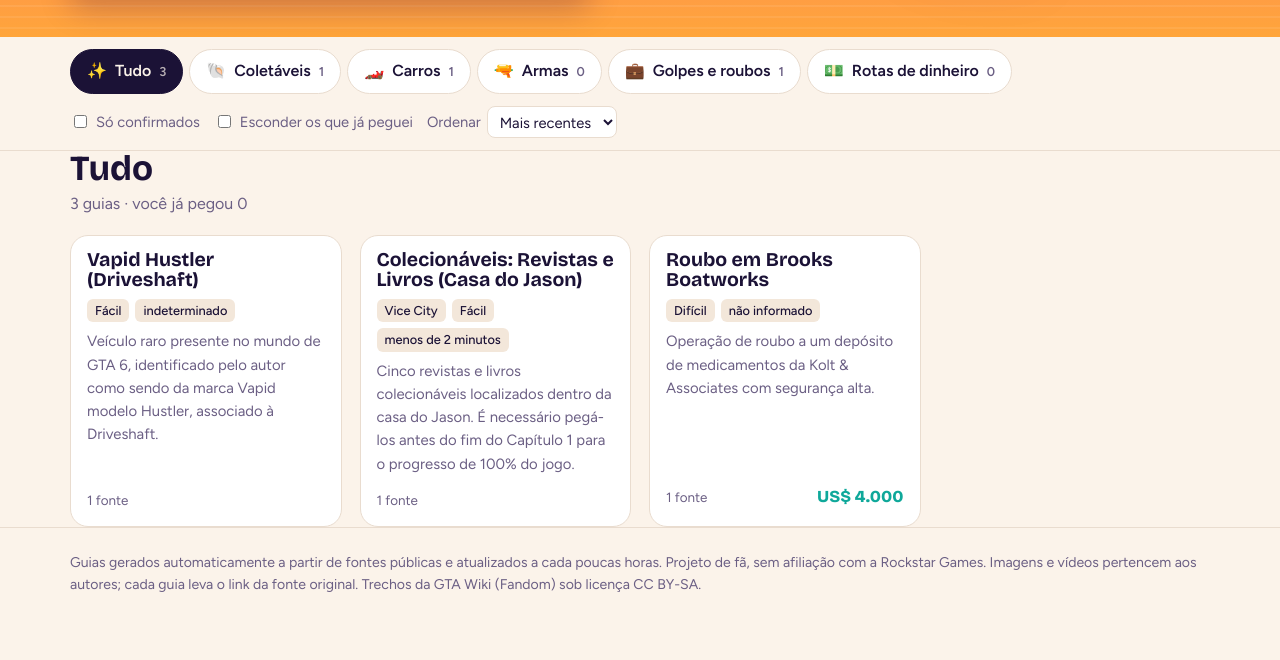
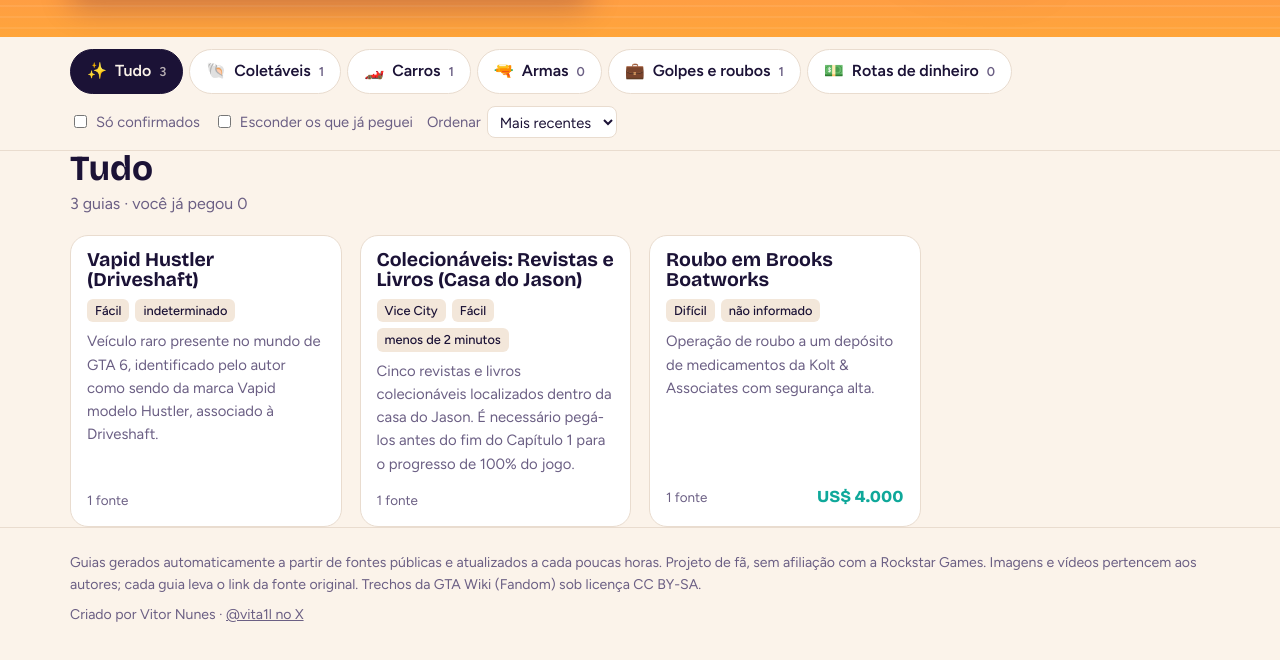
Before and after one commit to vita1nunes28/atlas-leonida, a plain HTML site: page public/index.html in a window 1280 px wide. Shown: the part 610-1270 px from the top of the page. Before the commit the page ends 1246 px from the top, so only its background shows below. Drawn offline with nearby package versions, Linux system fonts and the light colour scheme; grey boxes are pictures that could not be loaded.

Commit message:
Adicionar credito do autor no rodape

```diff
--- a/public/index.html
+++ b/public/index.html
@@ -191,7 +191,7 @@ footer{border-top:1px solid var(--line);padding:24px 0 40px;color:var(--muted);f
 <aside class="panel" id="panel" aria-modal="true" role="dialog" aria-labelledby="pTitle" hidden></aside>
 
 <footer>
-  <div class="wrap">Guias gerados automaticamente a partir de fontes públicas e atualizados a cada poucas horas. Projeto de fã, sem afiliação com a Rockstar Games. Imagens e vídeos pertencem aos autores; cada guia leva o link da fonte original. Trechos da GTA Wiki (Fandom) sob licença CC BY-SA.</div>
+  <div class="wrap">Guias gerados automaticamente a partir de fontes públicas e atualizados a cada poucas horas. Projeto de fã, sem afiliação com a Rockstar Games. Imagens e vídeos pertencem aos autores; cada guia leva o link da fonte original. Trechos da GTA Wiki (Fandom) sob licença CC BY-SA.</div><div class="wrap" style="padding-top:8px">Criado por Vitor Nunes · <a href="https://x.com/vita1l" target="_blank" rel="noopener" style="color:inherit">@vita1l no X</a></div>
 </footer>
 
 <script>
```
